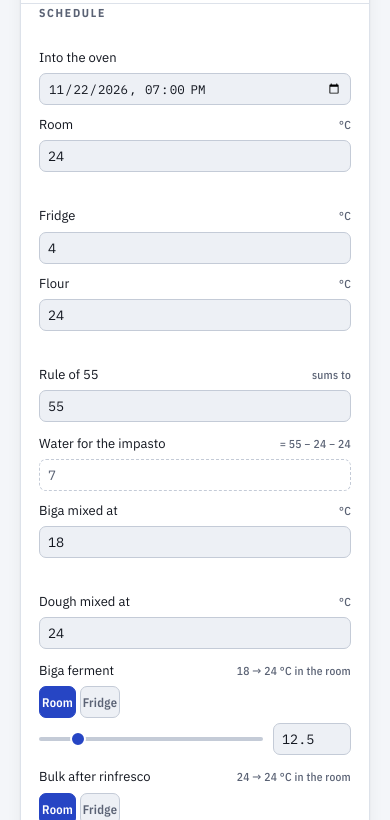
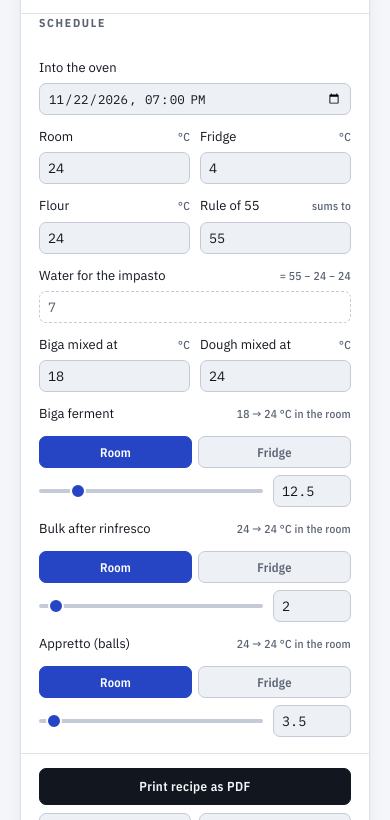
Before and after one commit to fabbarix/dough-boy, a plain HTML site: page index.html in a window 390 px wide. Shown: the part 1180-2000 px from the top of the page. Drawn offline with nearby package versions, Linux system fonts and the light colour scheme.

Commit message:
Fix four CSS faults a design review turned up
A stray double quote, left by my own merge resolution two commits back,
opened a CSS string at the top of the .shapes rule. It terminated at the
newline as a bad-string token and the parser then swallowed the prelude
up to the next brace, so .shapes, .units, .pantype AND .envs all lost
their rules and rendered as blocks. Tonda/Teglia, Rectangular/Round,
Centimetres/Inches and the three Room/Fridge pairs have been unstyled
chips on the live site since that merge. One character.

The panel's .duo collided with an identically named rule in the output
column, defined later and therefore winning: the temperature pairs took
the output's 22px gap against their neighbours' 12px, and the output's
820px media query collapsed them to a single column on any phone. The
panel's is now .row2, with the gap it was always meant to have.

Also: a selector list that repeated its own bare selector made a
color:#fff declaration dead on every pressed chip, and nothing separated
the last control from the action buttons, because the last fieldset's
bottom rule is deliberately suppressed and .actions had no top rule.

Co-Authored-By: Claude Opus 5 <noreply@anthropic.com>
Claude-Session: https://claude.ai/code/session_013ZPUFSd5h8xuDEndbVXiCR

```diff
--- a/index.html
+++ b/index.html
@@ -151,9 +151,10 @@ input[type="range"]::-moz-range-thumb{
   border:2px solid var(--surface);cursor:pointer;
 }
 .sizes{display:grid;grid-template-columns:repeat(4,1fr);gap:6px;margin-top:10px}
-".shapes,.units,.pantype{display:grid;grid-template-columns:1fr 1fr;gap:6px;margin-top:10px}
+.shapes,.units,.pantype{display:grid;grid-template-columns:1fr 1fr;gap:6px;margin-top:10px}
 .envs{display:grid;grid-template-columns:1fr 1fr;gap:6px;margin:7px 0 2px}
-.duo{display:grid;grid-template-columns:1fr 1fr;gap:10px}
+.row2{display:grid;grid-template-columns:1fr 1fr;gap:10px;margin-top:12px}
+.row2 .field{margin-top:0}
 .pans{display:grid;grid-template-columns:1fr 1fr;gap:6px;margin-top:10px}
 .pans.rounds{grid-template-columns:repeat(3,1fr)}
 .size{
@@ -163,10 +164,8 @@ input[type="range"]::-moz-range-thumb{
   border:1px solid var(--line-strong);
 }
 .size .g{display:block;font-family:var(--mono);font-size:10.5px;font-weight:400;opacity:.8}
-.size[aria-pressed="true"]{background:var(--biga);border-color:var(--biga);color:#fff}
-:root[data-theme="dark"] .size[aria-pressed="true"],
-.size[aria-pressed="true"]{color:var(--surface)}
-.actions{display:grid;grid-template-columns:1fr 1fr;gap:8px;padding:14px 18px 4px}
+.size[aria-pressed="true"]{background:var(--biga);border-color:var(--biga);color:var(--surface)}
+.actions{display:grid;grid-template-columns:1fr 1fr;gap:8px;padding:14px 18px 4px;border-top:1px solid var(--line)}
 .actions .wide{grid-column:1 / -1}
 .btn{
   font-family:var(--cond);font-weight:600;font-size:13px;letter-spacing:.03em;
@@ -438,7 +437,7 @@ footer.note code{font-family:var(--mono);font-size:11.5px;background:var(--surfa
           <div class="top"><label for="bake">Into the oven</label></div>
           <input type="datetime-local" id="bake">
         </div>
-        <div class="duo">
+        <div class="row2">
           <div class="field">
             <div class="top"><label for="troom">Room</label><span class="hint">&deg;C</span></div>
             <input type="number" id="troom" min="5" max="35" step="0.5" value="24">
@@ -448,7 +447,7 @@ footer.note code{font-family:var(--mono);font-size:11.5px;background:var(--surfa
             <input type="number" id="tfridge" min="0" max="18" step="0.5" value="4">
           </div>
         </div>
-        <div class="duo">
+        <div class="row2">
           <div class="field">
             <div class="top"><label for="tflour">Flour</label><span class="hint">&deg;C</span></div>
             <input type="number" id="tflour" min="0" max="35" step="0.5" value="24">
@@ -462,7 +461,7 @@ footer.note code{font-family:var(--mono);font-size:11.5px;background:var(--surfa
           <div class="top"><label for="twater">Water for the impasto</label><span class="hint" id="twaterHint">&deg;C</span></div>
           <input type="number" id="twater" readonly tabindex="-1" aria-readonly="true" value="19">
         </div>
-        <div class="duo">
+        <div class="row2">
           <div class="field">
             <div class="top"><label for="tdb">Biga mixed at</label><span class="hint">&deg;C</span></div>
             <input type="number" id="tdb" min="5" max="35" step="0.5" value="18">
```
